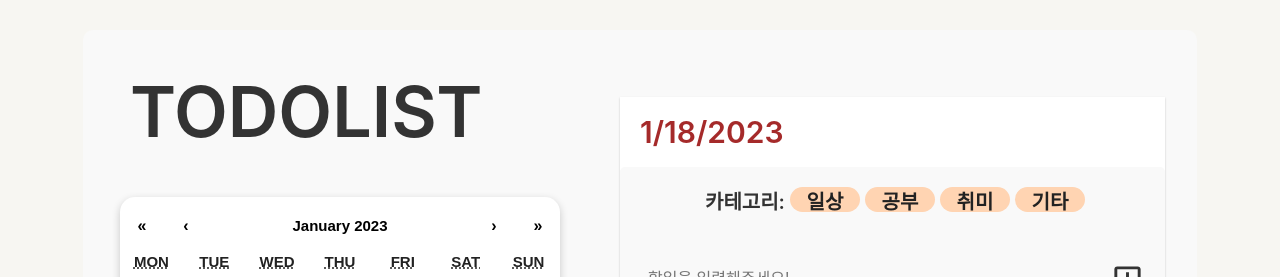
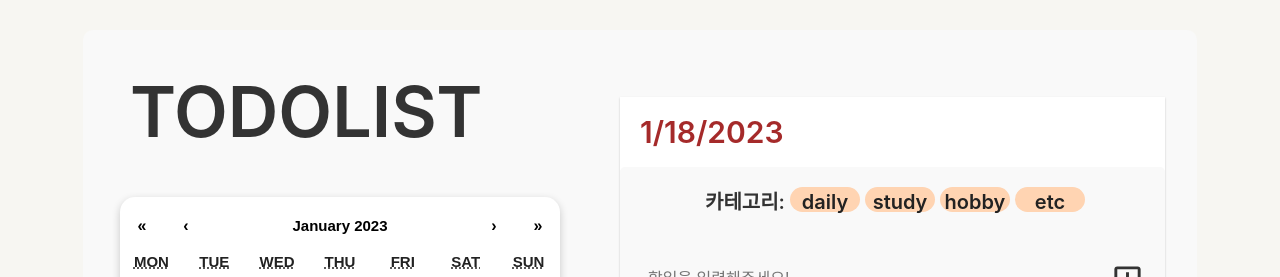
Before and after one commit to yejz0715/react-todolist, a React (Create React App) app in the folder redux-todolist-app/: page / in a window 1280 px wide. Shown: the top 277 px of the page. Built offline with nearby package versions, Linux system fonts and the light colour scheme; a web font is replaced by a local one.

Commit message:
변수명수정_alert()추가

```diff
--- a/redux-todolist-app/src/components/TodoInput/TodoInput.jsx
+++ b/redux-todolist-app/src/components/TodoInput/TodoInput.jsx
@@ -6,7 +6,7 @@ import EtcRadioBox from "../TodoRadioBox/EtcRadioBox";
 import { useDispatch } from "react-redux";
 import { addTodo } from "../../modules/todo";
 
-const TodoInput = ({ nowDate }) => {
+const TodoInput = ({ selectedDate }) => {
   const dispatch = useDispatch();
 
   const [text, setText] = useState("");
@@ -29,27 +29,31 @@ const TodoInput = ({ nowDate }) => {
   const handleCreateTodo = () => {
     const todo = {
       text: text,
-      regDate: nowDate,
+      regDate: selectedDate,
       category: categoryChecked,
     };
     const todoEtc = {
       text: text,
-      regDate: nowDate,
+      regDate: selectedDate,
       category: categoryChecked + "_" + etcValue,
     };
-    console.log(categoryChecked);
+
     if (text !== "" && categoryChecked !== "") {
       if (categoryChecked === "etc") {
         if (etcValue !== "") {
           dispatch(addTodo(todoEtc));
           setEtcValue("");
           setText("");
+        } else {
+          alert("기타항목을 입력해주세요!");
         }
       } else {
         dispatch(addTodo(todo));
         setEtcValue("");
         setText("");
       }
+    } else {
+      alert("할일과 카테고리가 입력되었는지 확인해주세요! ");
     }
   };
 
@@ -61,28 +65,28 @@ const TodoInput = ({ nowDate }) => {
         <RadioBox
           name="category"
           value="daily"
-          text="일상"
+          text="daily"
           defaultChecked={categoryChecked === "daily"}
           onChange={handleChecked}
         />
         <RadioBox
           name="category"
           value="study"
-          text="공부"
+          text="study"
           defaultChecked={categoryChecked === "study"}
           onChange={handleChecked}
         />
         <RadioBox
           name="category"
           value="hobby"
-          text="취미"
+          text="hobby"
           defaultChecked={categoryChecked === "hobby"}
           onChange={handleChecked}
         />
         <EtcRadioBox
           name="category"
           value="etc"
-          text="기타"
+          text="etc"
           defaultChecked={categoryChecked === "etc"}
           onChange={handleChecked}
           handleEtcValue={handleEtcValue}
@@ -103,7 +107,7 @@ const TodoInput = ({ nowDate }) => {
 };
 
 TodoInput.PropsTypes = {
-  nowDate: PropsTypes.string,
+  selectedDate: PropsTypes.string,
 };
 
 export default TodoInput;
```
